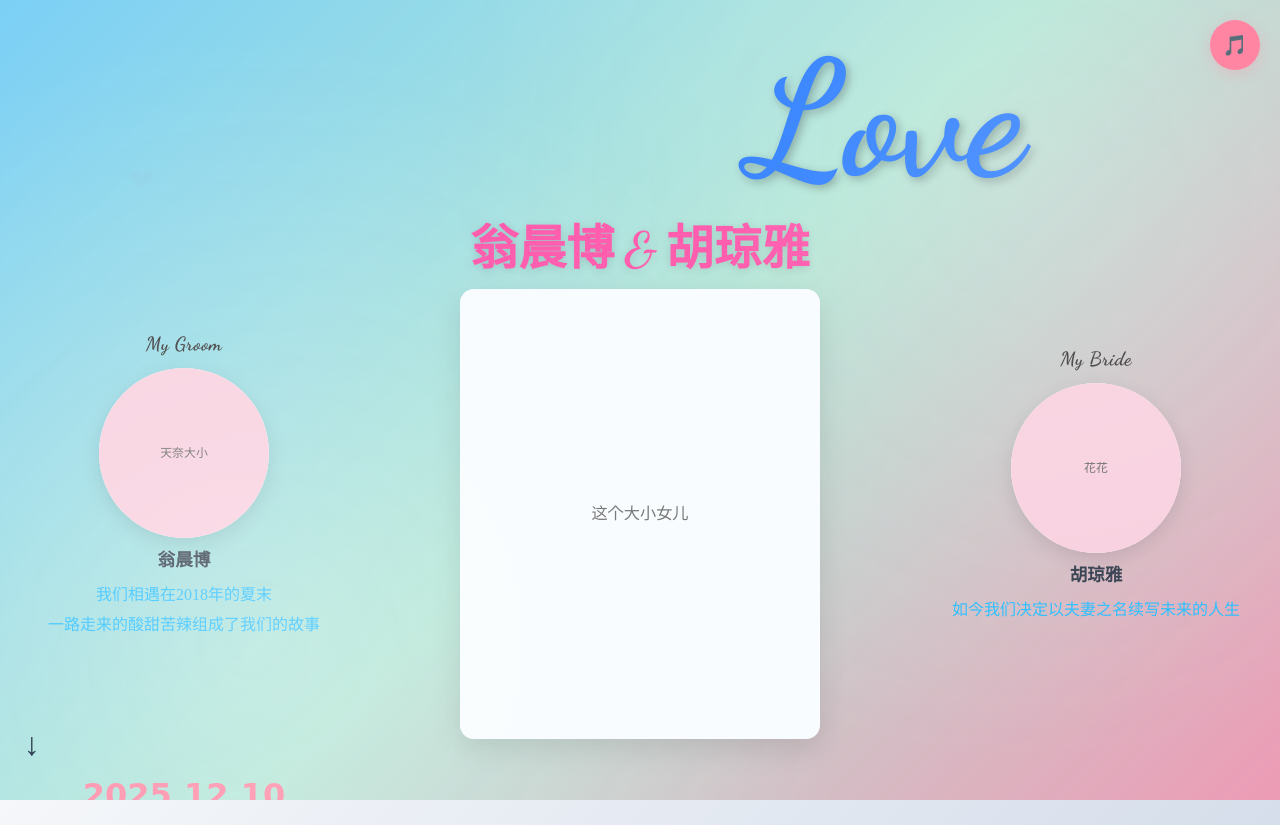
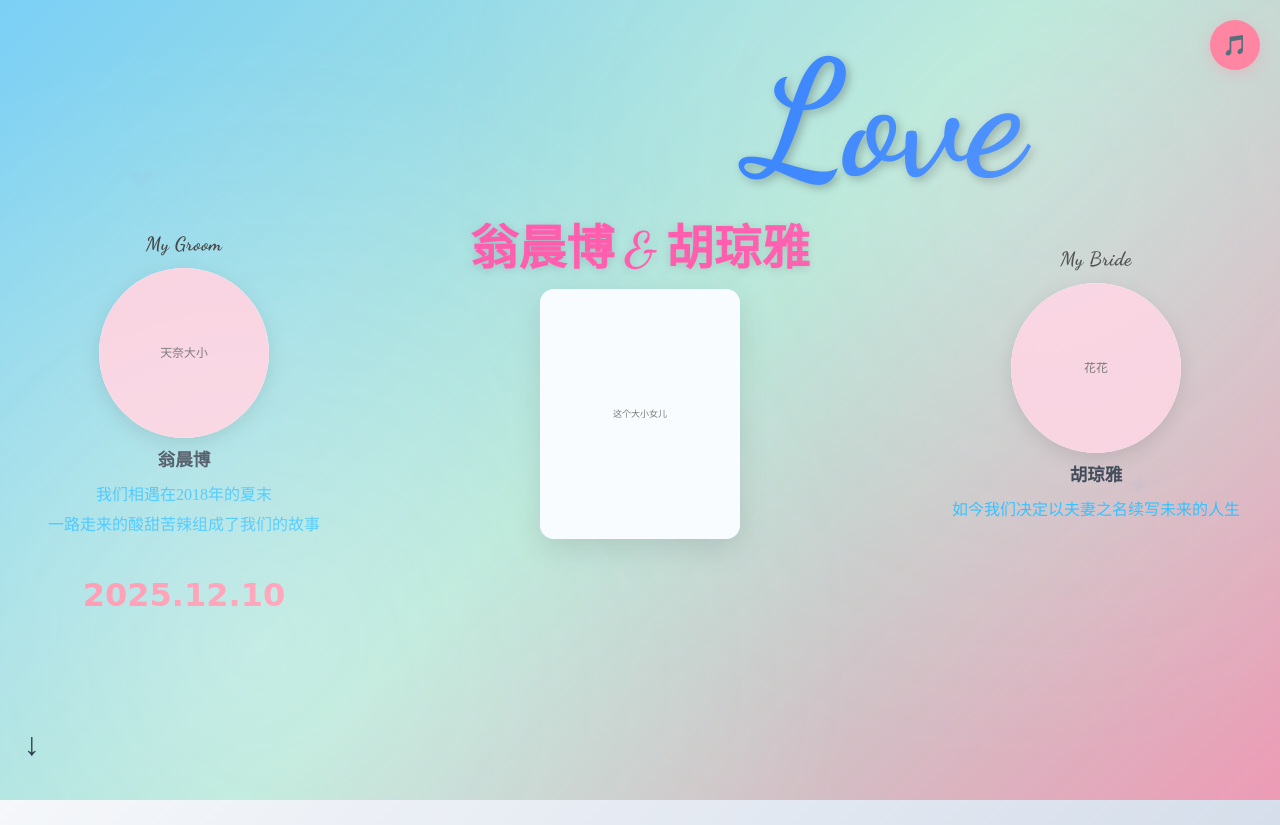
Before and after one commit to 17suijuying/Repository, a plain HTML site: page index.html in a window 1280 px wide. Shown: the top 825 px of the page. Drawn offline with Linux system fonts and the light colour scheme; a web font is replaced by a local one.

Commit message:
style.css

```diff
--- a/style.css
+++ b/style.css
@@ -170,7 +170,7 @@ body {
 /* 中间名字 + 主图 */
 .center-block {
   text-align: center
-  margin-top: 28px;
+  margin-top: 40px;
 }
 
 /* 粉红色名字（居中） */
@@ -188,7 +188,7 @@ body {
 
 /* 主图在名字下方 */
 .center-image img {
-  width: min(100%, 360px);
+  width: min(100%, 200px);
   height: auto;
   border-radius: 14px;
   box-shadow: 0 10px 30px rgba(0,0,0,.12);
@@ -199,6 +199,7 @@ body {
 .story-text,
 .story-text.left-text,
 .story-text.right-text {
+  font-family: "FangSong", "FangSong_GB2312", "STFangsong", serif;
   background: transparent !important;   /* 关键：透明 */
   border: none !important;
   box-shadow: none !important;
```
